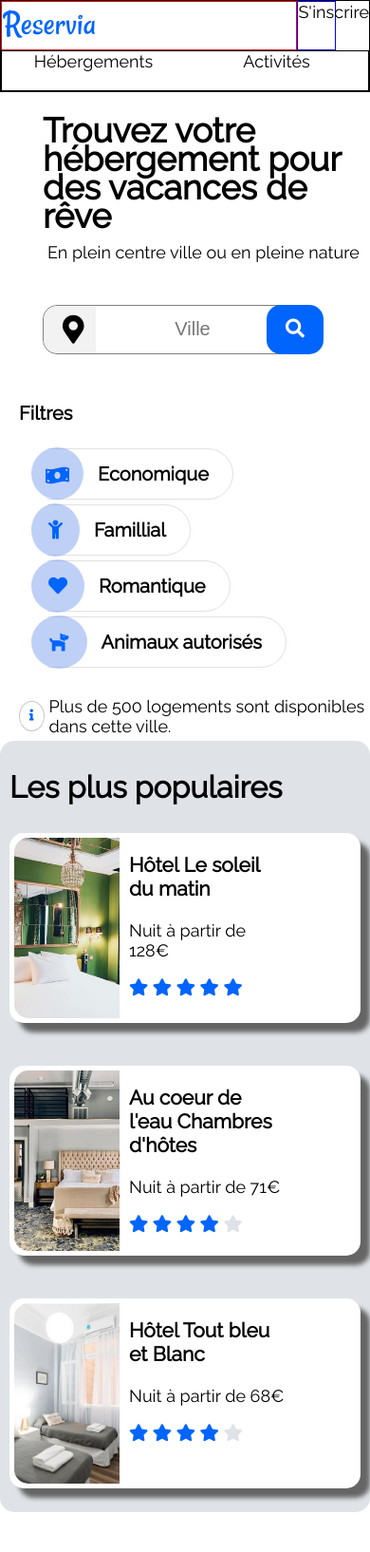
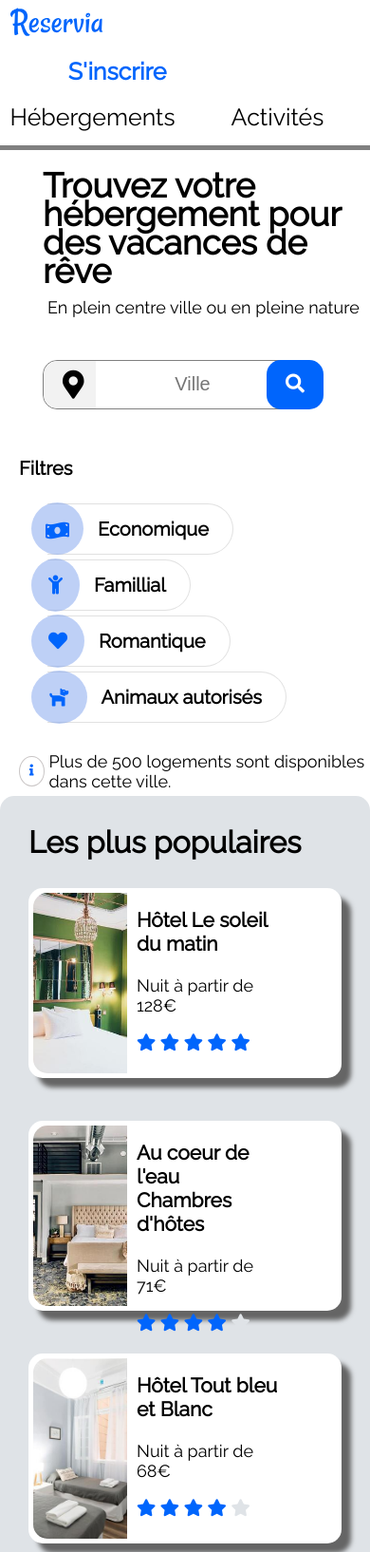
Before and after one commit to lilianboulanger/LilianBoulanger_2_08-12-2020, a plain HTML site: page index/index.html in a window 390 px wide. Shown: the top 1634 px of the page at 95% size. Drawn offline with Linux system fonts and the light colour scheme.

Commit message:
ajustements

```diff
--- a/index/index.html
+++ b/index/index.html
@@ -123,8 +123,8 @@
             </div>
 
 
-                <div class="logement">
-                    <a href="#">
+                <a class="logement" href="#">
+
                     <div class="photo">
 
                             <img src="images/hebergements/4_small/marcus-loke-WQJvWU_HZFo-unsplash.jpg">
@@ -147,11 +147,11 @@
 
 
                 </a>
-            </div>
 
 
-            <div class="logement">
-                <a href="#">
+
+                <a class="logement" href="#">
+
                     <div class="photo">
 
                             <img src="images/hebergements/4_small/fred-kleber-gTbaxaVLvsg-unsplash.jpg">
@@ -171,10 +171,9 @@
 
 
                 </a>
-            </div>
 
-            <div class="logement">
-                <a href="#">
+                <a class="logement" href="#">
+
                     <div class="photo">
 
                             <img src="images/hebergements/4_small/reisetopia-B8WIgxA_PFU-unsplash.jpg">
@@ -194,11 +193,11 @@
 
 
                </a>
-            </div>
 
-            <div class="logement">
 
-                <a href="#">
+               <a class="logement" href="#">
+
+
                     <div class="photo">
 
                             <img src="images/hebergements/4_small/annie-spratt-Eg1qcIitAuA-unsplash.jpg">
@@ -218,10 +217,10 @@
 
 
                 </a>
-            </div>
 
-            <div class="logement">
-                <a href="#">
+
+                <a class="logement" href="#">
+
                     <div class="photo">
 
                             <img src="images/hebergements/4_small/nicate-lee-kT-ZyaiwBe0-unsplash.jpg">
@@ -242,10 +241,10 @@
 
                 </a>
 
-            </div>
 
-            <div class="logement">
-                <a href="#">
+
+            <a class="logement" href="#">
+
                     <div class="photo">
 
                             <img src="images/hebergements/4_small/febrian-zakaria-M6S1WvfW68A-unsplash.jpg">
@@ -264,21 +263,23 @@
 
 
                 </a>
-            </div>
+
             <a href class="affichage">Afficher plus</a>
         </div>
 
+
+
         <div id="right">
             <h1 class="titre_pop">Les plus populaires</h1>
-            <div class="logement-pop">
 
+                <a class="logement-pop" href="#">
                         <div class="photo-pop">
-                            <a href="#">
+
                                 <img src="images/hebergements/4_small/emile-guillemot-Bj_rcSC5XfE-unsplash.jpg">
-                            </a>
+
                     </div>
                     <div class="descriptif">
-                        <a href="#">
+
                             <h3>Hôtel Le soleil du matin</h3>
                             <p>Nuit à partir de 128€</p>
                             <i class="fas fa-star" id="win"></i>
@@ -286,23 +287,23 @@
                             <i class="fas fa-star" id="win"></i>
                             <i class="fas fa-star" id="win"></i>
                             <i class="fas fa-star" id="win"></i>
-                        </a>
+
                     </div>
+                 </a>
 
 
 
-            </div>
 
 
-            <div class="logement-pop">
+            <a class="logement-pop" href="#">
 
                     <div class="photo-pop">
-                        <a href="#">
+
                              <img src="images/hebergements/4_small/aw-creative-VGs8z60yT2c-unsplash.jpg">
-                        </a>
+
                     </div>
                     <div class="descriptif">
-                        <a href="#">
+
                             <h3>Au coeur de l'eau Chambres d'hôtes</h3>
                             <p>Nuit à partir de 71€</p>
                             <i class="fas fa-star" id="win"></i>
@@ -310,21 +311,22 @@
                             <i class="fas fa-star" id="win"></i>
                             <i class="fas fa-star" id="win"></i>
                             <i class="fas fa-star" id="loose"></i>
-                        </a>
+
                     </div>
+                    </a>
 
 
-            </div>
 
-            <div class="logement-pop">
+
+                <a class="logement-pop" href="#">
 
                     <div class="photo-pop">
-                        <a href="#">
+
                             <img src="images/hebergements/4_small/fred-kleber-gTbaxaVLvsg-unsplash.jpg">
-                        </a>
+
                     </div>
                     <div class="descriptif">
-                        <a href="#">
+
                             <h3>Hôtel Tout bleu et Blanc </h3>
                             <p>Nuit à partir de 68€</p>
                             <i class="fas fa-star" id="win"></i>
@@ -332,12 +334,13 @@
                             <i class="fas fa-star" id="win"></i>
                             <i class="fas fa-star" id="win"></i>
                             <i class="fas fa-star" id="loose"></i>
-                        </a>
+
                     </div>
+                    </a>
 
 
 
-            </div>
+
 
 
         </div>
--- a/index/style.css
+++ b/index/style.css
@@ -6,7 +6,7 @@ body
     background-color:white;
     font-size:18px;
     font-family: 'Raleway', sans-serif;
-
+    overflow-x: hidden;
     height:100%;
     width:100%;
     margin:0;
@@ -22,9 +22,11 @@ flex-direction:row;
 }
 .navbar
 {
-    border:1px solid black;
-    width:100%;
+
     order:2;
+    flex-direction:row;
+    display:flex;
+    margin-top:10px;
 }
 
 
@@ -39,20 +41,51 @@ align-self:flex-start
 .conteneur
 {
 order:1;
-
+margin-left:10px;
+width:70%;
 }
 
 
 .inscrire
 {
 order:3;
+width:auto;
+margin-top:10px;
+margin-right:10px;
 }
 
 header
 {
 flex-direction:column;
 display:flex;
-border: 1px solid black;
+
+}
+
+.activ
+{
+margin-right:10px;
+
+font-size:25px;
+font-weight:bold;
+color:#0065FC;
+padding-top:5px;
+}
+
+.heberg
+{
+margin-right:10px;
+font-size:25px;
+font-weight:bold;
+color:#0065FC;
+padding-top:5px;
+}
+
+.inscription
+{
+    font-size:25px;
+    font-weight:bold;
+    color:#0065FC;
+    padding-top:5px;
 }
 
 a
@@ -65,7 +98,7 @@ text-decoration:none;
 
 .conteneur
 {
-width:75%;
+width:100%;
 
 
 
@@ -239,10 +272,7 @@ input[type=text]
     border:none;
 
 
-
 }
-
-
 
 .filtres
 {
@@ -774,23 +804,29 @@ padding-bottom:20px;
 .header
 {
 flex-wrap:wrap;
-
-
+z-index:999;
+background-color:white;
+height:auto;
+top:0;
+position:sticky;
+z-index:999;
 }
 
 
 .conteneur
 {
-width:80%;;
-border:1px solid red;
+width:50%;
+
 position:relative;
 }
 .inscrire{
 
     order:2;
-    width:10%;
-    border:1px solid blue;
+    width:45%;
+
     position:relative;
+    text-align:right;
+
 }
 
 .navbar
@@ -800,12 +836,13 @@ order:3;
 width:100%;
 flex-direction:row;
 display:flex;
-bottom:0;
-padding-bottom:20px;
-top:0;
-position:sticky;
+height:50px;
+align-items:center;
+padding-bottom:5px;
+
 z-index:999;
 color:white;
+
 }
 
 nav{
@@ -819,14 +856,55 @@ width:100%;
 {
     width:50%;
     text-align:center;
-
+    padding-bottom:15px;
+    border-bottom:5px solid grey;
+    padding-top:15px;
 }
 
 .ancre2
 {
-width:50%;
-text-align:center;
+    width:50%;
+    text-align:center;
+    padding-bottom:15px;
+    border-bottom:5px solid grey;
+    padding-top:15px;
+}
 
+
+.heberg:hover
+{
+border-top:none;
+}
+
+
+.activ:hover
+{
+border-top:none;
+}
+.ancre1:hover
+{
+border-color:#0065FC;
+
+}
+
+.ancre2:hover
+{
+border-color:#0065FC;
+
+}
+.activ
+{
+    margin-right:0px;
+    font-weight:500;
+    color:black;
+    text-decoration:none;
+}
+
+.heberg
+{
+margin-right:0px;
+font-weight:500;
+color:black;
 }
 
 .hebergements
@@ -946,8 +1024,8 @@ flex-direction:column;
 justify-content:left;
 margin-left:0px;
 margin-right:0px;
-padding-left:10px;
-padding-right:10px;
+padding-left:30px;
+padding-right:30px;
 }
 
 
```
